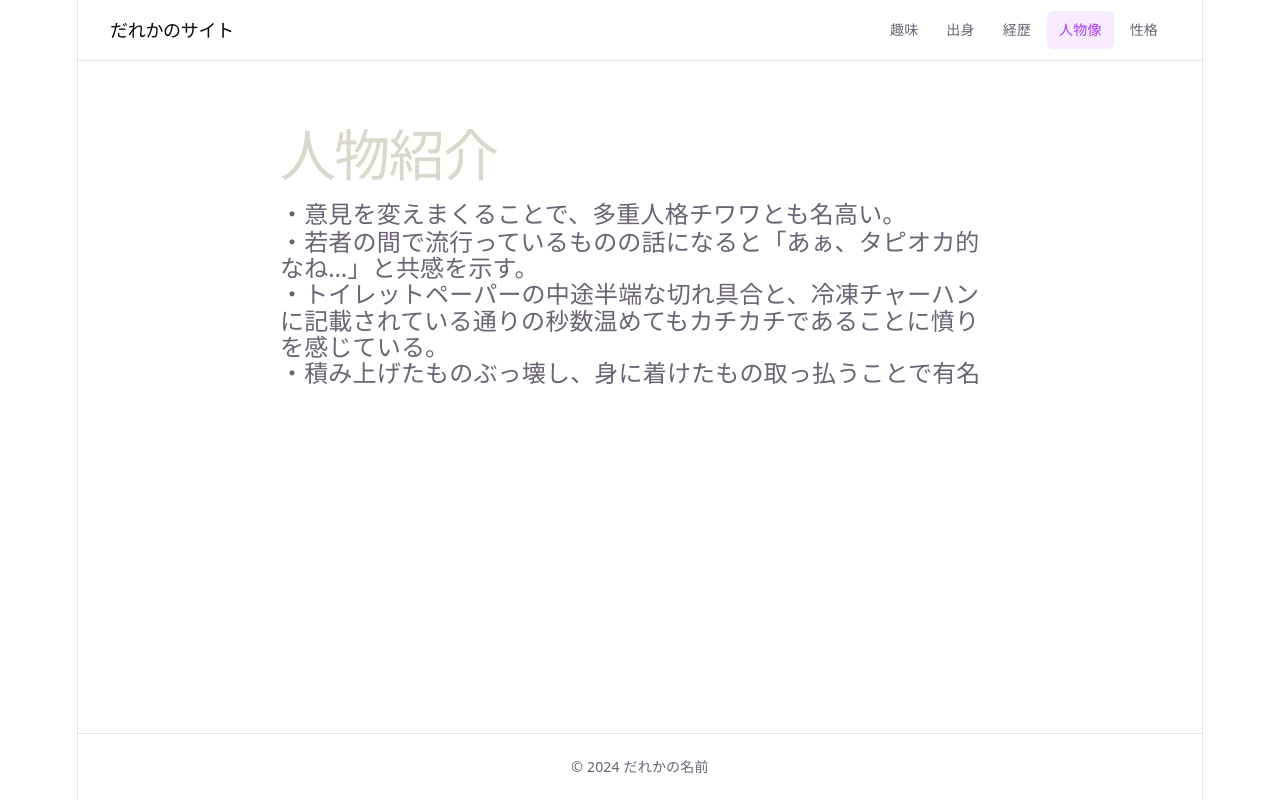
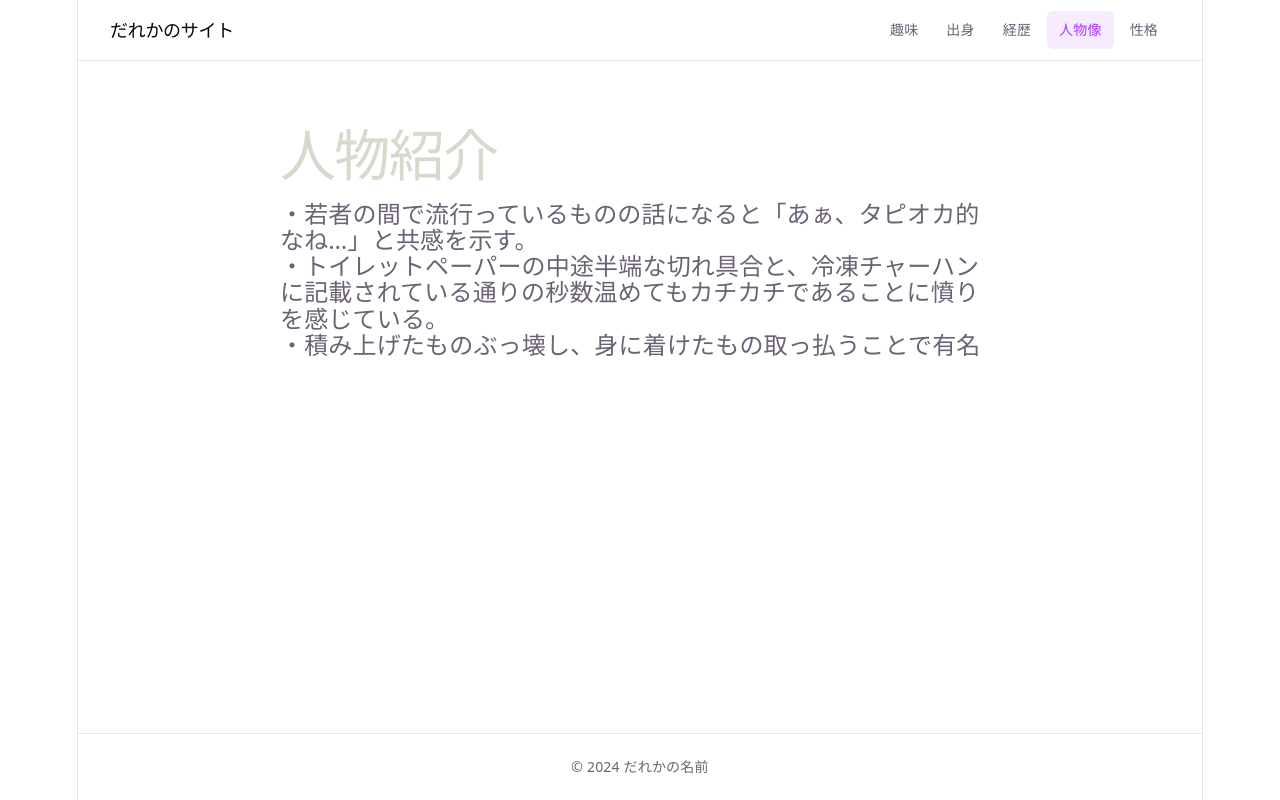
Before and after one commit to riyotaitai/darekanosaito, a React (Vite) app: page /person-profile in a window 1280 px wide. Built offline with nearby package versions, Linux system fonts and the light colour scheme.

Commit message:
PersonProfile-page

```diff
--- a/src/pages/PersonProfile.jsx
+++ b/src/pages/PersonProfile.jsx
@@ -1,7 +1,7 @@
 function PersonProfile() {
   return (
     <section className="page">
-    <h1><font color="#dad7cd">人物紹介</font></h1><br></br> <p><font size="5">・意見を変えまくることで、多重人格チワワとも名高い。<p>・若者の間で流行っているものの話になると「あぁ、タピオカ的なね…」と共感を示す。 </p>
+    <h1><font color="#dad7cd">人物紹介</font></h1><br></br> <p><font size="5"><p>・若者の間で流行っているものの話になると「あぁ、タピオカ的なね…」と共感を示す。 </p>
     <p>・トイレットペーパーの中途半端な切れ具合と、冷凍チャーハンに記載されている通りの秒数温めてもカチカチであることに憤りを感じている。</p>・積み上げたものぶっ壊し、身に着けたもの取っ払うことで有名</font></p>
 
     </section>
```
